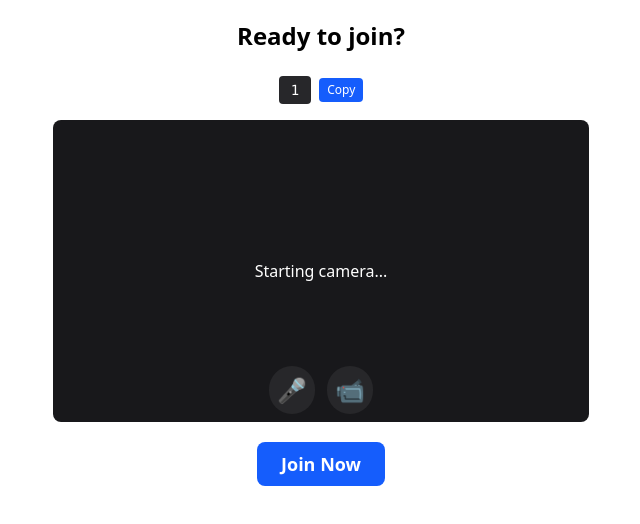
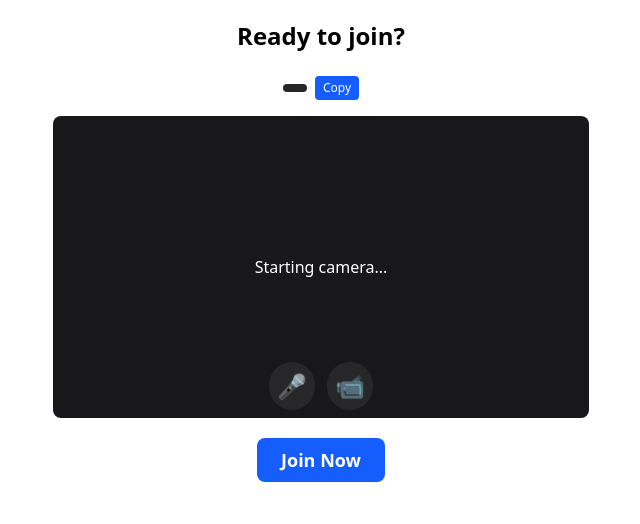
Before and after one commit to coderboi33/watchsquad, a Next.js app in the folder apps/client/: page /join/1 in a window 1280 px wide. Shown: the top 524 px of the page, without its empty margins (319-959 px from the left). Built offline with nearby package versions, Linux system fonts and the light colour scheme; no server answers.

Commit message:
frontend misc

```diff
--- a/apps/client/src/app/(main)/join/[roomId]/page.tsx
+++ b/apps/client/src/app/(main)/join/[roomId]/page.tsx
@@ -1,12 +1,10 @@
 import Lobby from "@/components/lobby";
 
 interface LobbyPageProps {
-    params: {
-        roomId: string;
-    };
+    roomId: string;
 }
 
-export default async function LobbyPage({ params }: LobbyPageProps) {
+export default async function LobbyPage(params: LobbyPageProps) {
     const { roomId } = await params;
 
     return <Lobby roomId={roomId} />;
--- a/apps/client/src/lib/socket.ts
+++ /dev/null
@@ -1,7 +0,0 @@
-import { io } from "socket.io-client";
-
-const URL = process.env.NEXT_PUBLIC_SOCKET_URL;
-
-export const socket = io(URL, {
-    autoConnect: false,
-});
```
